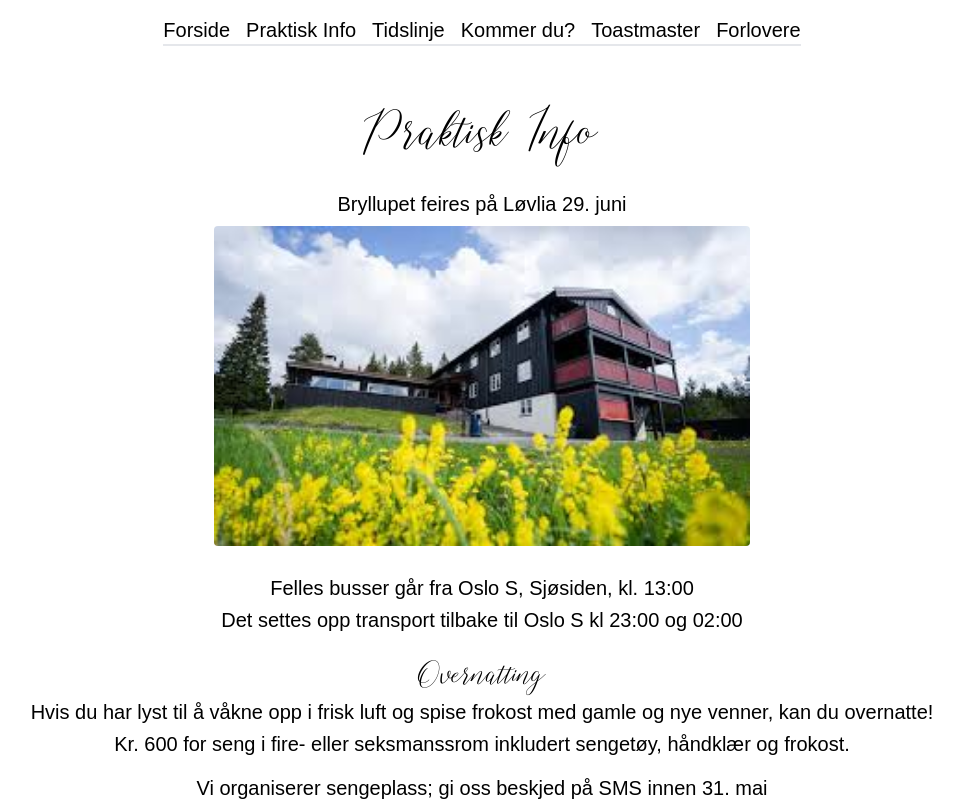
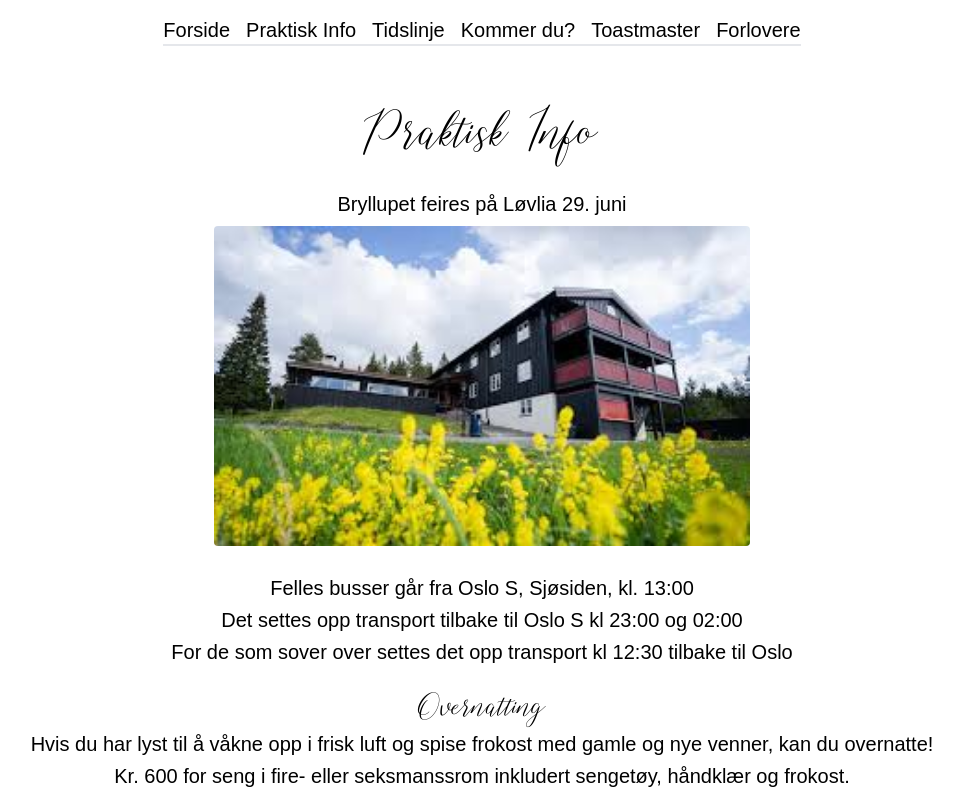
Before and after one commit to premer1/bryllup, a React (Create React App) app: page /praktisk-info in a window 1280 px wide. Shown: the top 801 px of the page, without its empty margins (158-1121 px from the left). Built offline with nearby package versions, Linux system fonts and the light colour scheme.

Commit message:
rettelse av tekst

```diff
--- a/src/routes/PraktiskInfo.jsx
+++ b/src/routes/PraktiskInfo.jsx
@@ -16,9 +16,10 @@ const PraktiskInfo = () => {
             <div className='flex flex-col justify-center items-center mt-4 text-center text-xl'>
                 <h2>Felles busser går fra Oslo S, Sjøsiden, kl. 13:00</h2>
                 <h2 className='mt-1'>Det settes opp transport tilbake til Oslo S kl 23:00 og 02:00</h2>
+                <h2 className='mt-1'>For de som sover over settes det opp transport kl 12:30 tilbake til Oslo</h2>
             </div>
             <div className='flex flex-col justify-center items-center mt-5 text-center text-xl'>
-                <h1 className='text-4xl'>Overnatting</h1>
+            <h1 className='text-4xl'>Overnatting</h1>
                 <h2 className='mt-1'>Hvis du har lyst til å våkne opp i frisk luft og spise frokost med gamle og nye
                     venner, kan du overnatte!</h2>
                 <h2 className='mt-1'>Kr. 600 for seng i fire- eller seksmanssrom inkludert sengetøy, håndklær og
```
